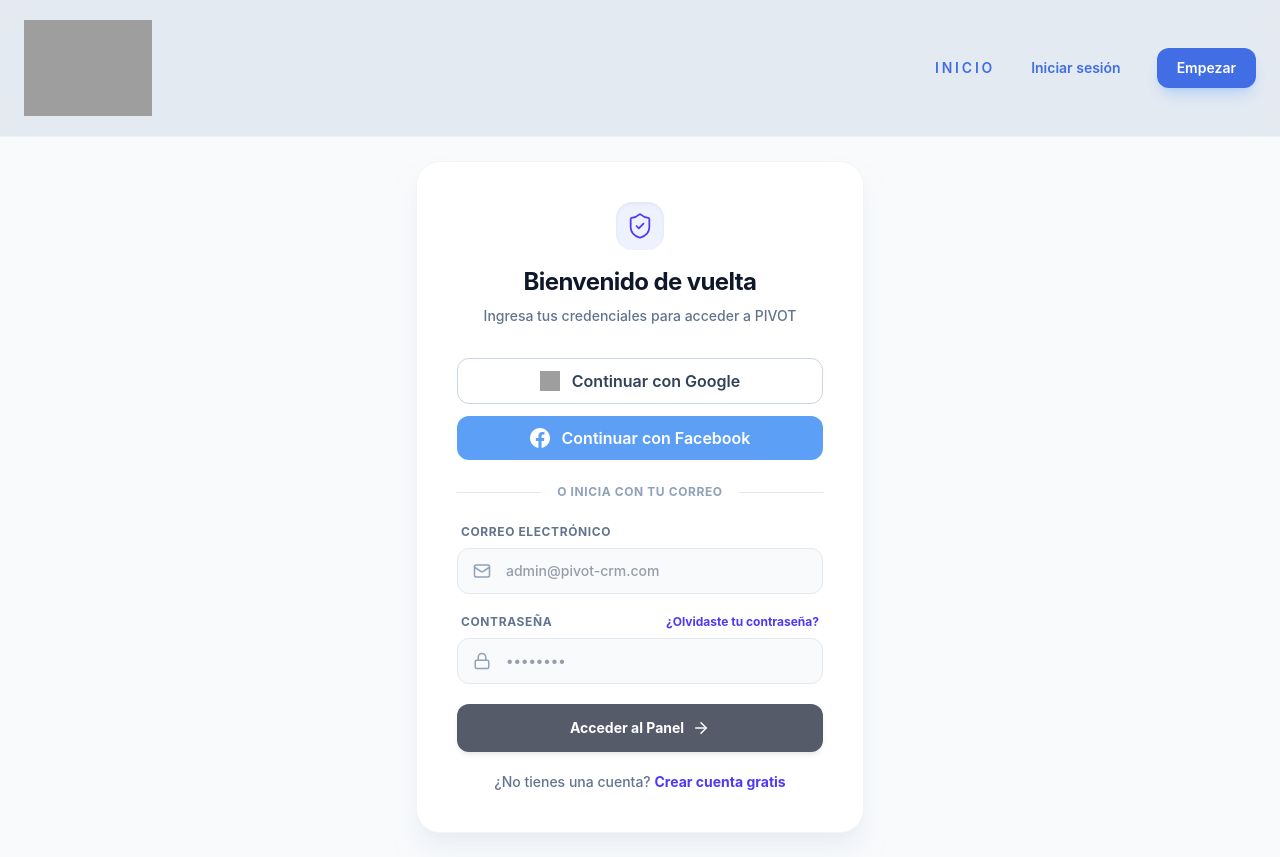
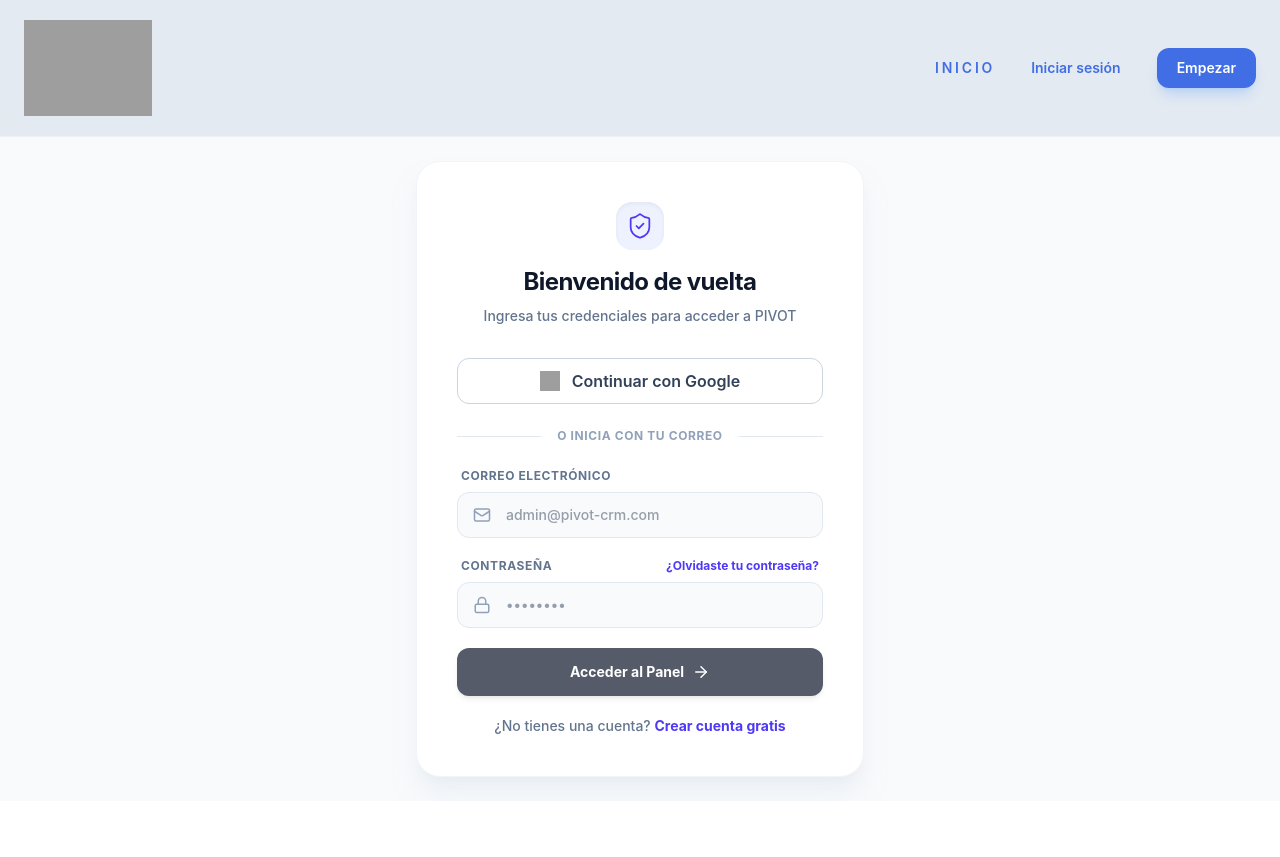
Before and after one commit to Nanotec442/CRM-frontend, a React (Vite) app: page /login in a window 1280 px wide. After the commit the page ends 801 px from the top, so only its background shows below. Built offline with nearby package versions, Linux system fonts and the light colour scheme; grey boxes are pictures that could not be loaded.

Commit message:
eliminación del botón facebook del login

```diff
--- a/src/pages/public/Login.jsx
+++ b/src/pages/public/Login.jsx
@@ -7,7 +7,7 @@ import { login } from "../../services/authService";
 
 import { GoogleOAuthProvider } from "@react-oauth/google";
 import GoogleLogin from "./GoogleLogin";
-import FacebookLogin from "./FacebookLogin";
+//import FacebookLogin from "./FacebookLogin";
 
 function Login() {
   const navigate = useNavigate();
@@ -90,12 +90,12 @@ function Login() {
   };
 
   // 5. Callback para el Login de Facebook
-  const handleFacebookLoginSuccess = () => {
-    const token = localStorage.getItem("token");
-    if (token) {
-      procesarLoginExitoso(token);
-    }
-  };
+//  const handleFacebookLoginSuccess = () => {
+//    const token = localStorage.getItem("token");
+//    if (token) {
+//      procesarLoginExitoso(token);
+//   }
+  //};
 
   return (
     <div className="min-h-screen bg-slate-50 flex flex-col font-sans">
@@ -120,9 +120,9 @@ function Login() {
           </GoogleOAuthProvider>
 
           {/* --- ZONA FACEBOOK LOGIN --- */}
-          <div className="mt-3">
+          {/* --- <div className="mt-3">
             <FacebookLogin onLoginSuccess={handleFacebookLoginSuccess} />
-          </div>
+          </div> --- */}
 
           {/* --- SEPARADOR VISUAL --- */}
           <div className="relative flex items-center my-6">
```
